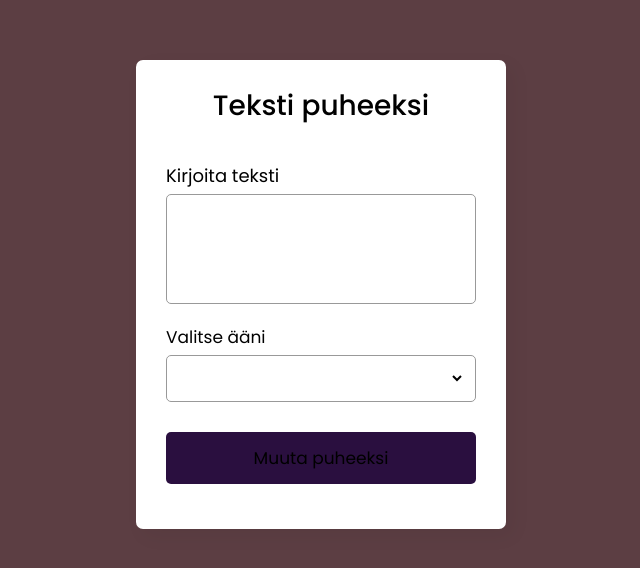
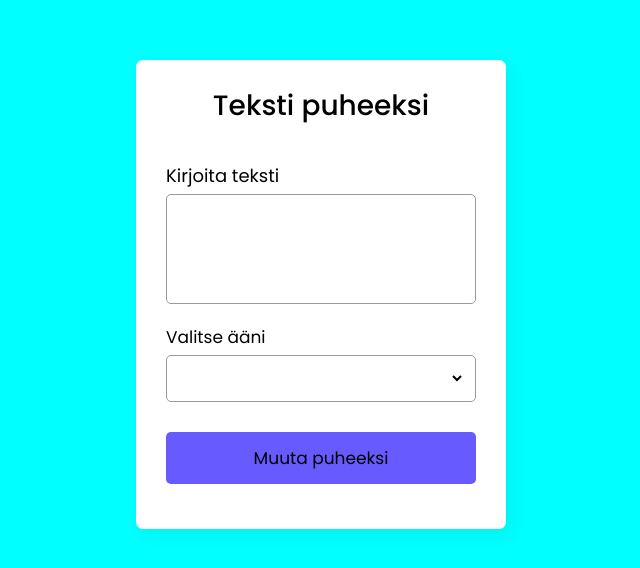
Before and after one commit to flippy873/teksti-puheeksi, a plain HTML site: page index.html in a window 1280 px wide. Shown: the part 106-674 px from the top of the page, without its empty margins (319-959 px from the left). Drawn offline with Linux system fonts and the light colour scheme.

Commit message:
Update style.css

```diff
--- a/style.css
+++ b/style.css
@@ -12,7 +12,7 @@ body{
     align-items: center;
     justify-content: center;
     min-height: 100vh;
-    background-color: #5C3E43;
+    background-color: aqua;
 }
 
 ::selection{
@@ -106,7 +106,7 @@ form button{
     height: 52px;
     color:S #fff;
     font-size: 17px;
-    background-color: #2a0f3f;
+    background-color: #675afe;
     cursor: pointer;
     margin-top: 10px;
     transition: 0.3s ease;
```
